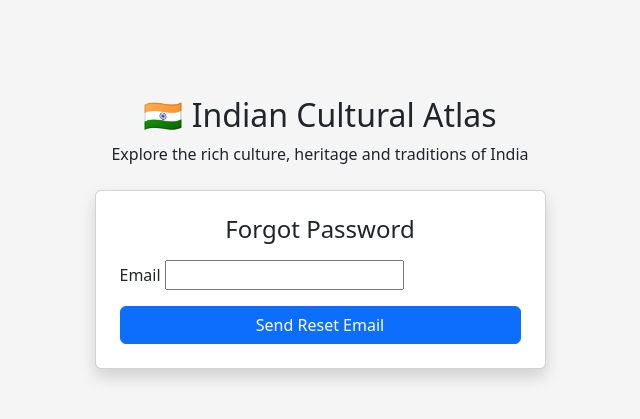
After one commit to k-sruthi3/indian-cultural-atlas, a Django app: page /password_reset/ in a window 1280 px wide. The commit adds this page. Shown: the top 419 px of the page, without its empty margins (320-960 px from the left). Run offline with Django 5.2, Linux system fonts and the light colour scheme.

Commit message:
Added password reset feature

```diff
--- a/culture/templates/culture/login.html
+++ b/culture/templates/culture/login.html
@@ -34,12 +34,18 @@
                class="form-control" required>
     </div>
 
+
+
     <button type="submit" class="btn btn-auth">
         Login
     </button>
+<div class="text-end mb-2">
+        <a href="{% url 'password_reset' %}">Forgot Password?</a>
+    </div>
 </form>
     <div class="text-center mt-3">
         <p>Don't have an account? <a href="{% url 'register' %}">Register here</a></p>
     </div>
 </div>
+
 {% endblock %}
--- a/culture/urls.py
+++ b/culture/urls.py
@@ -60,4 +60,7 @@ urlpatterns = [
     path('search/', views.search_view, name='search'),
     path('help/', views.help_view, name='help'),
     path('contact/', views.contact_support, name='contact_support'),
+
+
+
 ]
--- a/indian_cultural_atlas/urls.py
+++ b/indian_cultural_atlas/urls.py
@@ -1,13 +1,54 @@
-# indian_cultural_atlas/urls.py
 from django.contrib import admin
-from django.urls import path, include
+from django.urls import path, include, reverse_lazy
+from django.contrib.auth import views as auth_views
+from django.conf import settings
+from django.conf.urls.static import static
+
 
 urlpatterns = [
+
     path('admin/', admin.site.urls),
-    path('', include('culture.urls')),  # Your app's URLs
+
+    # PASSWORD RESET FLOW
+
+    path(
+        'password_reset/',
+        auth_views.PasswordResetView.as_view(
+            template_name='registration/password_reset.html',
+            email_template_name='registration/password_reset_email.html',
+            success_url=reverse_lazy('password_reset_done')
+        ),
+        name='password_reset'
+    ),
+
+    path(
+        'password_reset_done/',
+        auth_views.PasswordResetDoneView.as_view(
+            template_name='registration/password_reset_done.html'
+        ),
+        name='password_reset_done'
+    ),
+
+    path(
+        'reset/<uidb64>/<token>/',
+        auth_views.PasswordResetConfirmView.as_view(
+            template_name='registration/password_reset_confirm.html'
+        ),
+        name='password_reset_confirm'
+    ),
+
+    path(
+        'reset_done/',
+        auth_views.PasswordResetCompleteView.as_view(
+            template_name='registration/password_reset_complete.html'
+        ),
+        name='password_reset_complete'
+    ),
+
+    # culture app URLs
+    path('', include('culture.urls')),
 ]
-from django.conf import settings
-from django.conf.urls.static import static
+
 
 if settings.DEBUG:
     urlpatterns += static(settings.MEDIA_URL, document_root=settings.MEDIA_ROOT)
--- /dev/null
+++ b/templates/registration/password_reset.html
@@ -0,0 +1,58 @@
+<!--  culture/templates/registration/password_reset.html -->
+
+<!DOCTYPE html>
+
+<html>
+<head>
+    <title>Forgot Password - Indian Cultural Atlas</title>
+
+</br>
+</br>
+<!-- Bootstrap -->
+<link href="https://cdn.jsdelivr.net/npm/bootstrap@5.3.3/dist/css/bootstrap.min.css" rel="stylesheet">
+
+
+</head>
+
+<body style="background:#f5f5f5;">
+
+<div class="container">
+
+<div class="text-center mt-5">
+    <h2>🇮🇳 Indian Cultural Atlas</h2>
+    <p>Explore the rich culture, heritage and traditions of India</p>
+</div>
+
+<div class="row justify-content-center mt-4">
+    <div class="col-md-5">
+
+        <div class="card shadow p-4">
+
+            <h4 class="text-center mb-3">Forgot Password</h4>
+
+            <form method="post">
+                {% csrf_token %}
+
+                <div class="mb-3">
+                    <label>Email</label>
+                    {{ form.email }}
+                </div>
+
+                <div class="d-grid">
+                    <button type="submit" class="btn btn-primary">
+                        Send Reset Email
+                    </button>
+                </div>
+
+            </form>
+
+        </div>
+
+    </div>
+</div>
+
+
+</div>
+
+</body>
+</html>
```
Also changed, not shown: indian_cultural_atlas/settings.py (+13 -6 lines), templates/registration/password_reset_complete.html (added, +37 -0 lines), templates/registration/password_reset_confirm.html (added, +55 -0 lines), templates/registration/password_reset_done.html (added, +37 -0 lines), templates/registration/password_reset_email.html (added, +15 -0 lines).
